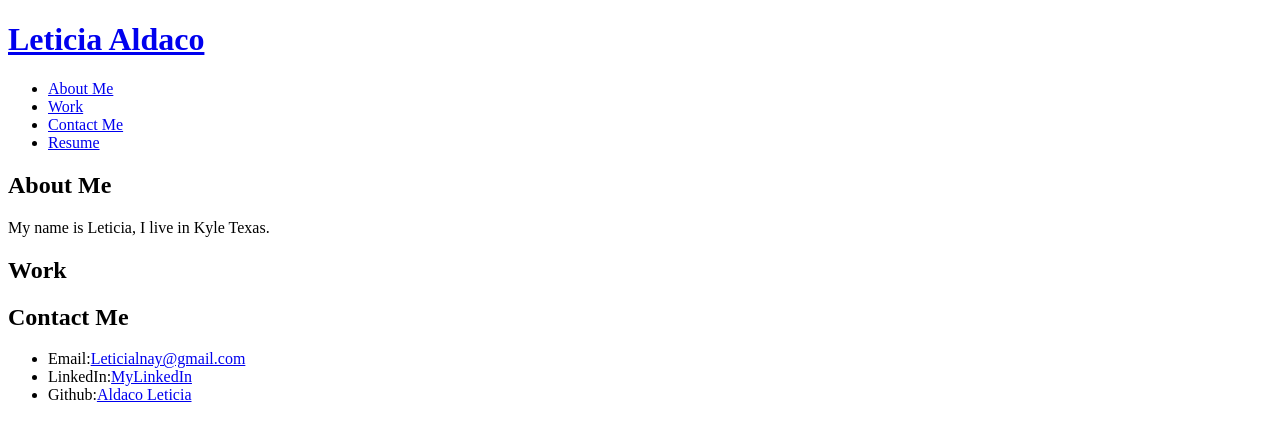
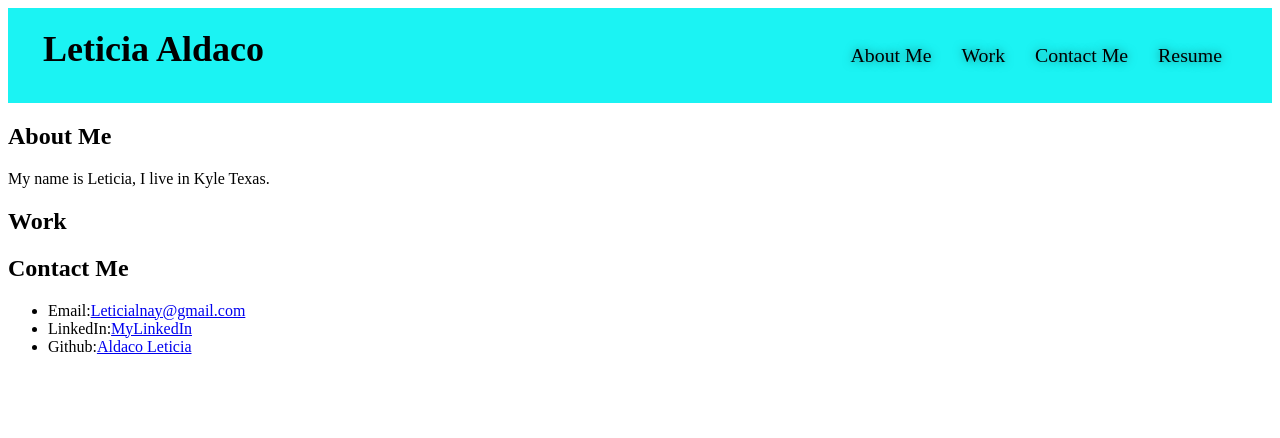
Before and after one commit to LeticiaAldaco/My_Portfolio_LA, a plain HTML site: page index.html in a window 1280 px wide. Drawn offline with Linux system fonts and the light colour scheme.

Commit message:
header style and nav bar

```diff
--- a/index.html
+++ b/index.html
@@ -2,16 +2,18 @@
 <html lang="en-us">
   <head>
     <meta charset="UTF-8" />
-    <link rel="stylesheet" href=".style.css">
+    <link rel="stylesheet" href="style.css">
     <title>Portfolio</title>
   </head>
 
 <body>
   <!-- navigation tags - block level element -->
+  <div class="Header">
   <header>
     <h1>
-      <a href="/">Leticia Aldaco</a>
+      <a href="#">Leticia Aldaco</a>
     </h1>
+    <div class="Header-Navbar">
     <nav>
       <ul>
         <li>
@@ -28,7 +30,9 @@
         </li>
       </ul>
     </nav>
+    </div>
   </header>
+</div>
 </body>
 
 <!-- end naviagation -->
--- a/style.css
+++ b/style.css
@@ -0,0 +1,60 @@
+/* HEADER / NAV BAR STYLES START */
+
+header {
+    padding: 20px 35px;
+    background-color: rgb(27, 243, 243);
+    display: flex;
+    justify-content: space-between;
+    flex-wrap: wrap;
+    position: -webkit-sticky;
+    position: sticky;
+    top: 0;
+    background-size: cover;
+    background-position: center;
+    background-attachment: fixed;
+    background-position: 80%;
+    z-index: 9999;
+
+  }
+
+  header h1 {
+    font-weight: bold;
+    margin: 0;
+    font-size: 36px;
+    color: white
+    text-shadow: 0 0 10px rgba(0, 0, 0, 0.5);
+  }
+
+  header a {
+    text-decoration: none;
+    color:black;
+  }
+
+  header nav {
+    margin: 7px 0;
+  }
+
+  header nav ul {
+    display: flex;
+    flex-wrap: wrap;
+    justify-content: space-between;
+    align-items: center;
+    list-style: none;
+  }
+
+  header nav ul li a {
+    padding: 10px 15px;
+    font-weight: lighter;
+    font-size: 1.55vw;
+    text-shadow: 0 0 10px rgba(0, 0, 0, 0.5);
+
+  }
+
+  header nav ul li a:hover {
+    background: rgb(27, 243, 243);
+    color: white;
+    border-radius: 15px;
+    text-shadow: none;
+  }
+
+  /* HEADER / NAVBAR STYLES END */
```
